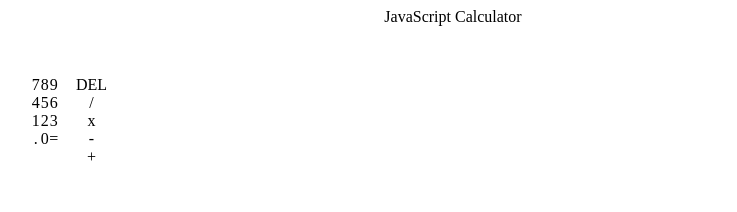
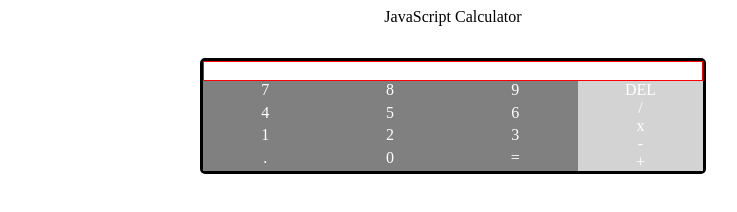
Before and after one commit to sizigia/javascript-calculator, a plain HTML site: page index.html in a window 1280 px wide. Shown: the whole page, without its empty margins (187-924 px from the left). Drawn offline with Linux system fonts and the light colour scheme.

Commit message:
fixed the grid, worked on the style

```diff
--- a/css/calc.css
+++ b/css/calc.css
@@ -1,30 +1,41 @@
 body {
     display: grid;
-    grid-template-columns: auto 400px auto;
-    grid-template-rows: auto auto auto auto;
-    justify-items: center;
-    align-items: center;
+    grid-template-columns: auto auto auto;
+    grid-template-rows: auto auto auto;
+    justify-items: stretch;
+    align-items: stretch;
 }
 
 #title{
     grid-area: 1/1/2/4;
     height: 50px;
+    justify-self: center;
 }
 
+#calc{
+    grid-area: 2/2/4/3;
+    display: grid;
+    grid-template-areas: auto auto;
+    grid-template-rows: auto auto;
+    border: solid;
+    border-radius: 5px;
+}
 
 #display:empty:before {content: '\a0';}
 
 #display {
-    display: grid;
-    grid-area: 2/2/3/3;
+    grid-area: 1/1/3/3;
+    border: solid 1px red;
+    cursor: text;
 }
 
 #buttons {
-    grid-area: 3/2/4/3;
+    grid-area: 3/1/4/3;
     display: grid;
-    grid-template-columns: 2fr 1fr;
-    justify-items: center;
-    align-items: center;
+    grid-template-columns: 3fr 1fr;
+    justify-items: stretch;
+    color: white;
+    cursor: pointer;
 }
 
 #right{
@@ -32,11 +43,14 @@ body {
     display: grid;
     justify-items: center;
     align-items: center;
+    background: lightgray;
 }
 
 #left{
+    grid-area: 1/1/3/2;
     display: grid;
-    grid-template-columns: 1fr 1fr 1fr;
+    grid-template-columns: auto auto auto;
+    align-items: stretch;
     justify-items: center;
-    align-items: center;
+    background: grey;
 }
```
